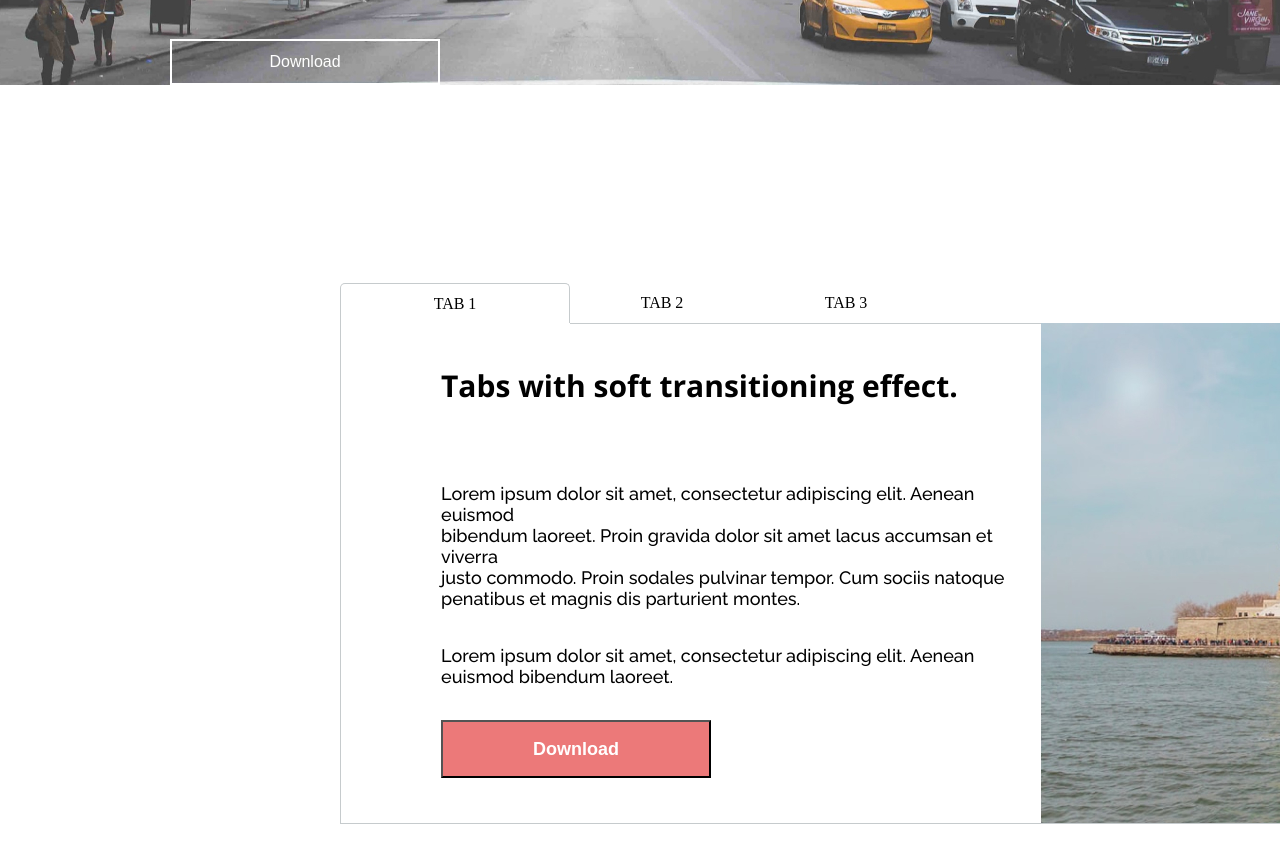
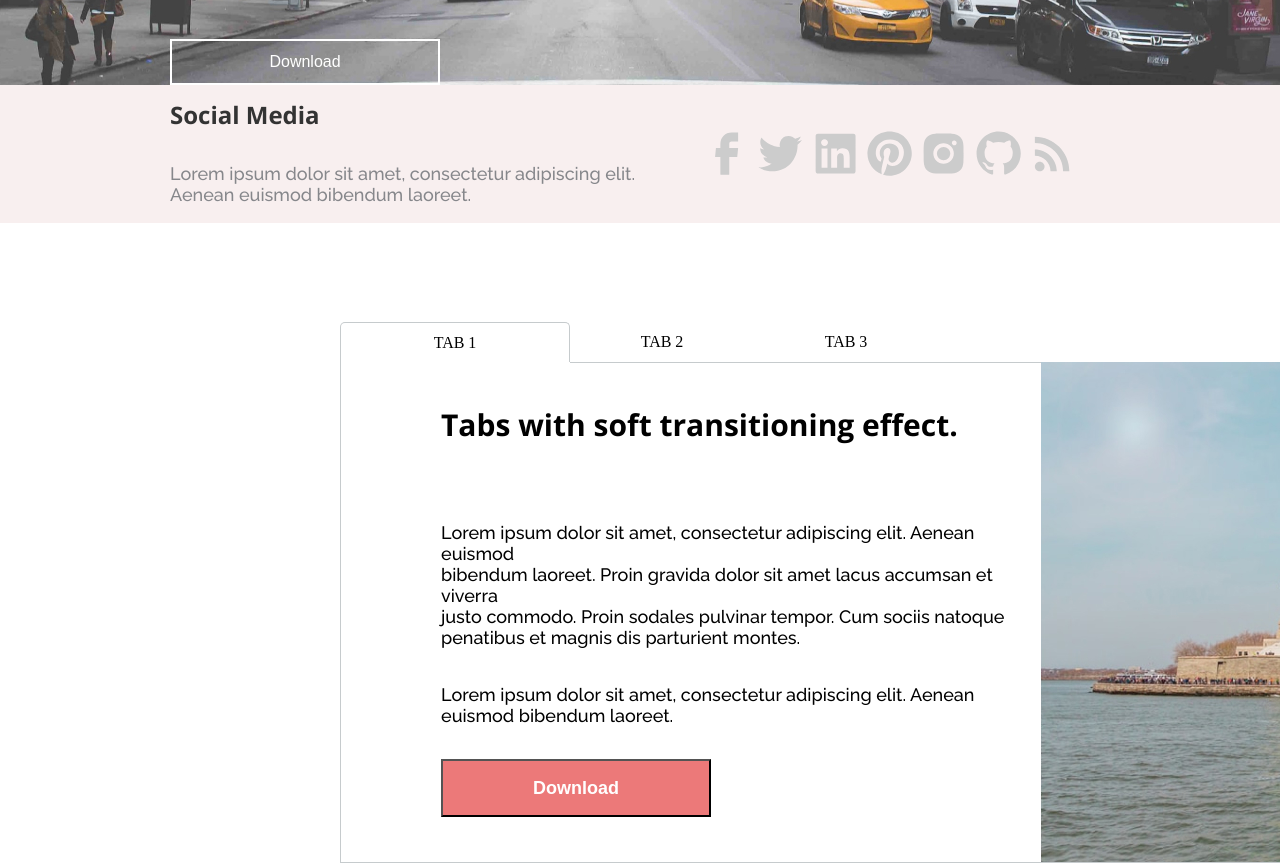
Before and after one commit to OlegBaybuz/New-Block, a plain HTML site: page SRC/index.html in a window 1280 px wide. Shown: the part 790-1655 px from the top of the page. Drawn offline with Linux system fonts and the light colour scheme.

Commit message:
Added my project

```diff
--- a/SRC/css/style.css
+++ b/SRC/css/style.css
@@ -227,10 +227,56 @@ h1, h2, h3, h4, h5, h6 {
     border-radius: 0px 0px 10px 10px;
 }
 
-/* Block 2  */
+
+/* block 2 */
+
+.container_media {
+    width: 100%;
+    max-width: 1510px;
+    margin: 0 auto;
+    background: #F8EFEF;
+    display: flex;
+    justify-content: space-between;
+    align-items: center;
+}
+.media_content {
+    width: 100%;
+    max-width: 470px;
+    margin: 0 0 18px 170px;
+    display: flex;
+    flex-direction: column;
+}
+.media_title {
+    width: 470px;
+    height: 60px;
+    margin-bottom: 18px;
+    font-family: 'Open Sans';
+    font-style: normal;
+    font-weight: 700;
+    font-size: 24px;
+    line-height: 60px;
+    color: #333333;
+}
+.media_text {
+    font-family: 'Raleway';
+    font-style: normal;
+    font-weight: 400;
+    font-size: 18px;
+    line-height: 21px;
+    color: #86878B;
+}
+.media_logos {
+    width: 670px;
+    padding: 30px;
+    display: flex;
+    align-items: center;
+    justify-content: space-between;
+    margin-left: 30px;
+    margin-right: 170px;
+}
+/* Block 3  */
 .tabs_container {
     width: 100%;
-    padding: 99px 0 0 0;
 }
 .tabs__header {
     display: flex;
--- a/SRC/index.html
+++ b/SRC/index.html
@@ -65,7 +65,25 @@
                 </div>
                 </div>
 
-        <!-- Block 2 -->
+<!-- Block 2  -->
+<div class="container_media">
+    <div class="media_content">
+        <h1 class="media_title">Social Media</h1>
+        <p class="media_text">Lorem ipsum dolor sit amet, consectetur adipiscing elit.<br>
+            Aenean euismod bibendum laoreet.</p>
+    </div>
+    <div class="media_logos">
+        <img src="./img/facebook_icon (1).svg" alt="facebook">
+        <img src="./img/twitter_icon.svg" alt="twitter">
+        <img src="./img/linkedin_icon.svg" alt="linkedin">
+        <img src="./img/pinterest_icon.svg" alt="pinterest">
+        <img src="./img/instagram_icon.svg" alt="instagram">
+        <img src="./img/github_icon.svg" alt="github">
+        <img src="./img/rss_icon.svg" alt="rss">
+    </div>
+</div>
+
+        <!-- Block 3 -->
         <div class="container">
     <div class="tabs_container">
         <div class="tabs__header">
@@ -88,7 +106,7 @@
     </div>
     </div>
 
-    <!-- Block 3 -->
+    <!-- Block 4 -->
 
         <div class="awesome_container">
             <div class="awesome_content">
@@ -121,7 +139,7 @@
             </div>
         </div>
 
-        <!-- Block 4 -->
+        <!-- Block 5 -->
 
         <div class="Pricing_container">
             <div class="Pricing_header">
@@ -169,7 +187,7 @@
         </div>
     </div>
 
-    <!-- Block 5 -->
+    <!-- Block 6 -->
 
         <div class="Customer_container">
             <div class="customer_content">
@@ -241,7 +259,7 @@
             </div>
             </div>
 
-            <!-- Block 6 -->
+            <!-- Block 7 -->
             <div class="axure_container">
                 <div class="axure_image">
                     <img src="./img/image.jpg" alt="pic">
@@ -255,7 +273,7 @@
                 <button class="axure_button">Download</button>
             </div>
 
-            <!-- Block 7 -->
+            <!-- Block 8 -->
             <div class="contact_container">
                 <div class="contact_content">
                     <div class="contact_header">
```
